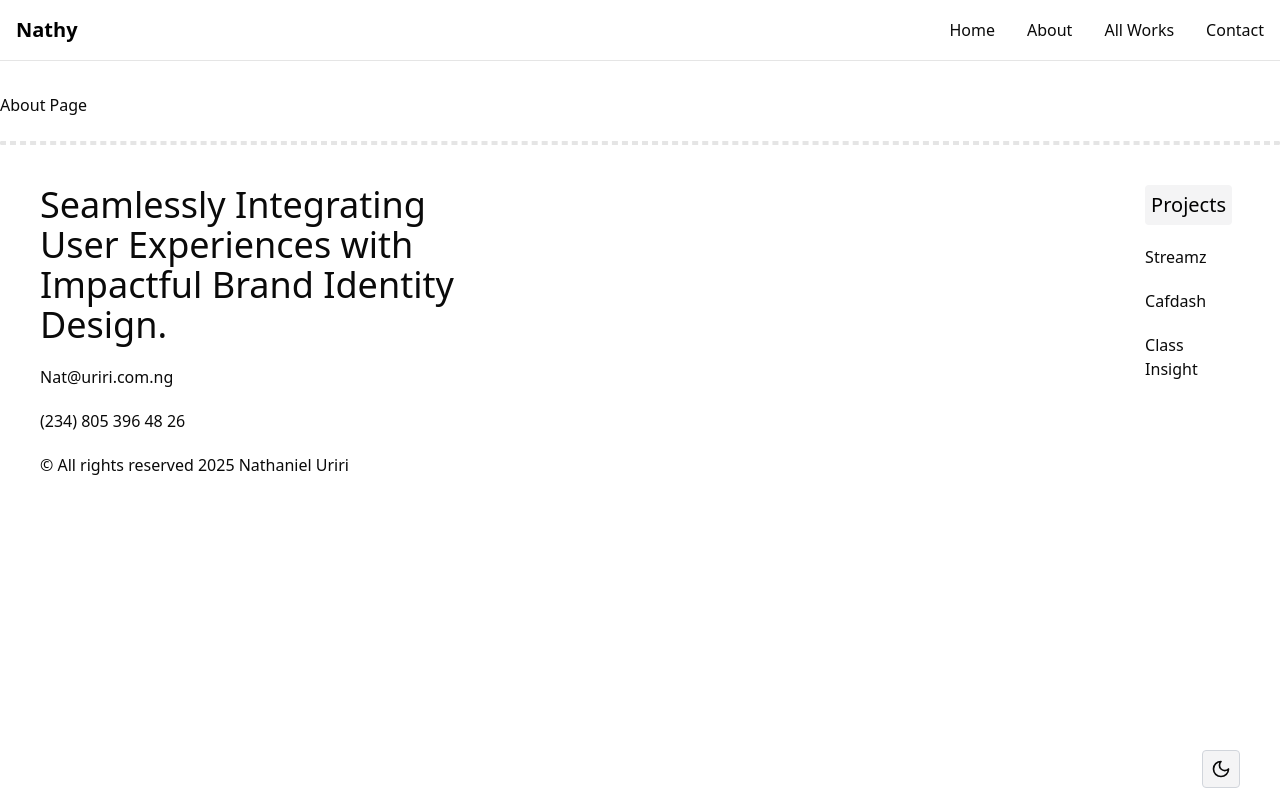
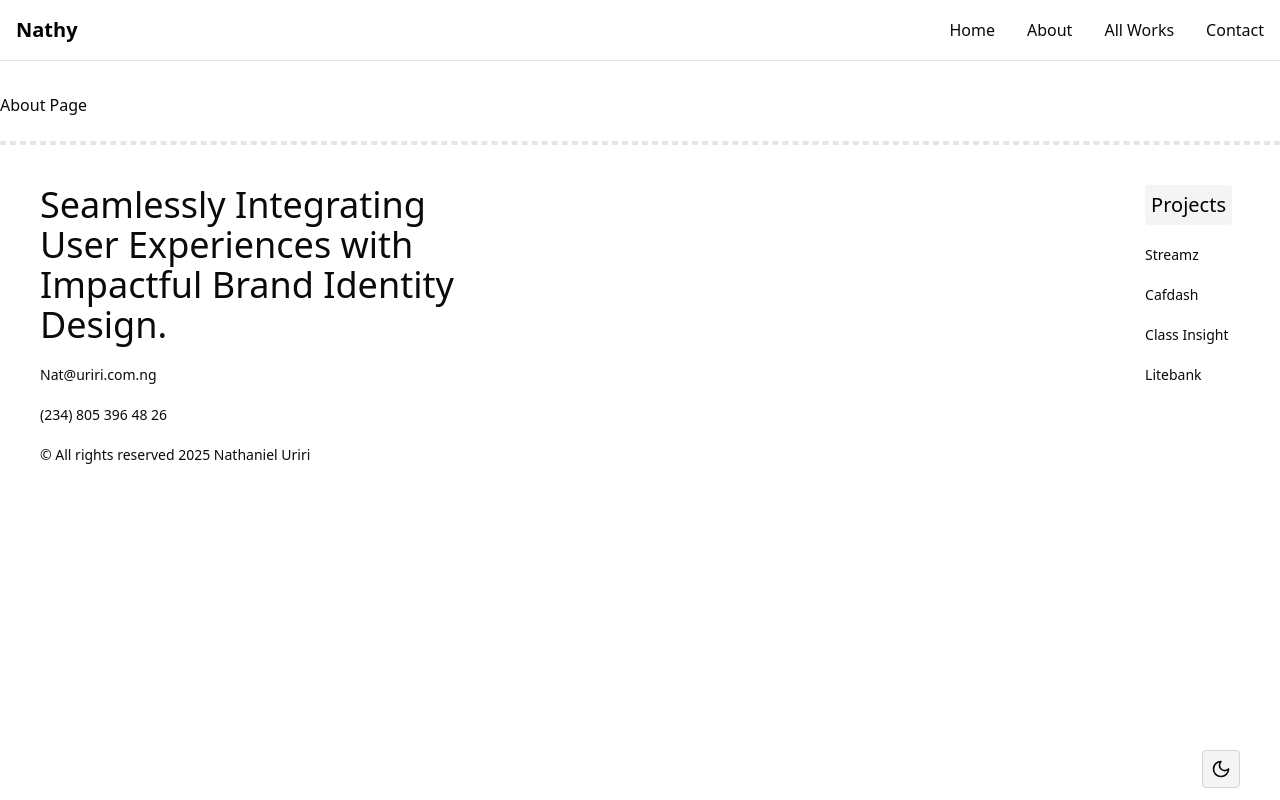
Before and after one commit to nathanieluriri/Portfolio-template, a Next.js app: page /about in a window 1280 px wide. Built offline with nearby package versions, Linux system fonts and the light colour scheme.

Commit message:
added footer

```diff
--- a/src/components/footMenu.jsx
+++ b/src/components/footMenu.jsx
@@ -12,13 +12,13 @@ export function FootMenu() {
     <h1 className="md:text-4xl md:w-2/5 text-2xl">
       Seamlessly Integrating User Experiences with Impactful Brand Identity Design.
     </h1>
-    <p>
+    <p className="text-sm">
       Nat@uriri.com.ng
     </p>
-    <p>
+    <p className="text-sm">
       (234) 805 396 48 26
     </p>
-    <p>
+    <p className="text-sm">
       © All rights reserved 2025 Nathaniel Uriri
     </p>
   </div>
@@ -27,14 +27,17 @@ export function FootMenu() {
     <h1 className="transition-all duration-100 bg-zinc-100 text-black text-xl font-medium me-2 px-1.5 py-1.5 rounded dark:bg-zinc-900 dark:text-white w-fit">
       Projects
     </h1>
-    <p>
+    <p className="text-sm">
       Streamz
     </p>
-    <p>
+    <p className="text-sm">
       Cafdash
     </p>
-    <p>
+    <p className="text-sm">
       Class Insight
+    </p>
+    <p className="text-sm">
+      Litebank
     </p>
   </div>
   <hr className="border-black dark:border-white rounded-3xl border-2  md:hidden" />
```
